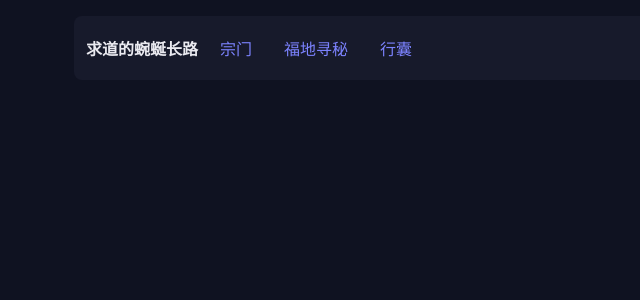
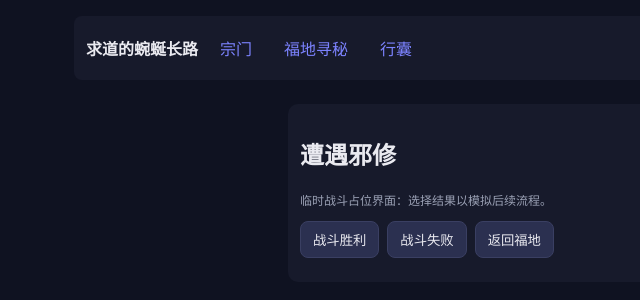
Before and after one commit to LostAbaddon/Apothecary, a Vue app in the folder frontend/: page /#/battle in a window 1280 px wide. Before the commit this address had no page. Shown: the top 300 px of the page, without its empty margins (32-672 px from the left). Built offline with nearby package versions, Linux system fonts and the light colour scheme.

Commit message:
feat(battle): 新增战斗界面（BattleView）用于遭遇邪修时的占位交互；胜利给予随机矿石奖励，失败随机扣减行囊；MapView 遭遇后跳转至战斗界面；新增路由 /battle

```diff
--- a/frontend/src/router/index.js
+++ b/frontend/src/router/index.js
@@ -6,6 +6,7 @@ import AlchemyView from '../views/AlchemyView.vue';
 import InventoryView from '../views/InventoryView.vue';
 import MapView from '../views/MapView.vue';
 import SectView from '../views/SectView.vue';
+import BattleView from '../views/BattleView.vue';
 
 const routes = [
   { path: '/', redirect: '/sect' },
@@ -14,6 +15,7 @@ const routes = [
   { path: '/inventory', component: InventoryView },
   { path: '/map', component: MapView },
   { path: '/sect', component: SectView },
+  { path: '/battle', component: BattleView },
 ];
 
 const router = createRouter({
--- /dev/null
+++ b/frontend/src/views/BattleView.vue
@@ -0,0 +1,59 @@
+<template>
+  <div class="panel" style="max-width:640px; margin: 24px auto;">
+    <h2>遭遇邪修</h2>
+    <p class="stat">临时战斗占位界面：选择结果以模拟后续流程。</p>
+    <div class="actions">
+      <button class="btn" @click="win">战斗胜利</button>
+      <button class="btn btn-secondary" @click="lose">战斗失败</button>
+      <button class="btn" @click="back">返回福地</button>
+    </div>
+    <div v-if="log.length" class="log">
+      <div v-for="(line,i) in log" :key="i" class="log-line">{{ line }}</div>
+    </div>
+  </div>
+</template>
+
+<script setup>
+import { ref } from 'vue';
+import { useRouter } from 'vue-router';
+import { useInventoryStore } from '../store/inventory.js';
+import { ALL_ORES } from '../models/ore.js';
+
+const router = useRouter();
+const inv = useInventoryStore();
+const log = ref([]);
+
+function randInt(min, max){ return Math.floor(Math.random() * (max - min + 1)) + min; }
+function pickOreId(){ return (ALL_ORES[randInt(0, ALL_ORES.length - 1)] || {}).id || 'A'; }
+
+function win(){
+  // 胜利奖励：随机一种（配方卷宗/法器秘术/功法/真经/矿石）。目前简化为随机矿石若干。
+  const oreId = pickOreId();
+  const cnt = randInt(5, 20);
+  inv.addSectOreById(oreId, cnt);
+  log.value.push(`战胜邪修，获得矿石 ${oreId} × ${cnt}`);
+}
+
+function lose(){
+  // 失败惩罚：随机拿走行囊的一部分物品（20%~60%）。
+  const ratio = Math.random() * 0.4 + 0.2;
+  const removed = [];
+  for (const [name, cnt] of Object.entries(inv.inventory)) {
+    const n = cnt | 0; if (!n) continue;
+    const take = Math.max(0, Math.floor(n * ratio * Math.random()));
+    if (take > 0) {
+      inv.inventory[name] = Math.max(0, n - take);
+      removed.push(`${name} × ${take}`);
+    }
+  }
+  log.value.push(removed.length ? `被邪修抢走：${removed.join('、')}` : '行囊空空，未被抢走任何物品。');
+}
+
+function back(){ router.push('/map'); }
+</script>
+
+<style scoped>
+.actions{ display:flex; gap:8px; margin: 8px 0 12px; }
+.log{ background:#23273d; border:1px solid #3a3f62; border-radius:8px; padding:8px; }
+.log-line{ font-size:14px; color:var(--text); padding:2px 0; }
+</style>
--- a/frontend/src/views/MapView.vue
+++ b/frontend/src/views/MapView.vue
@@ -563,8 +563,7 @@ function maybeEncounter(tile){
   if(tile.terrain === 'plain') p = ENCOUNTER_RATE_PLAIN;
   else if(tile.terrain === 'forest') p = ENCOUNTER_RATE_FOREST;
   if(p > 0 && Math.random() < p){
-    // 暂时用原生警告框，后续接剧情/战斗系统
-    window.alert('遭遇邪修！');
+    router.push('/battle');
   }
 }
 
```
